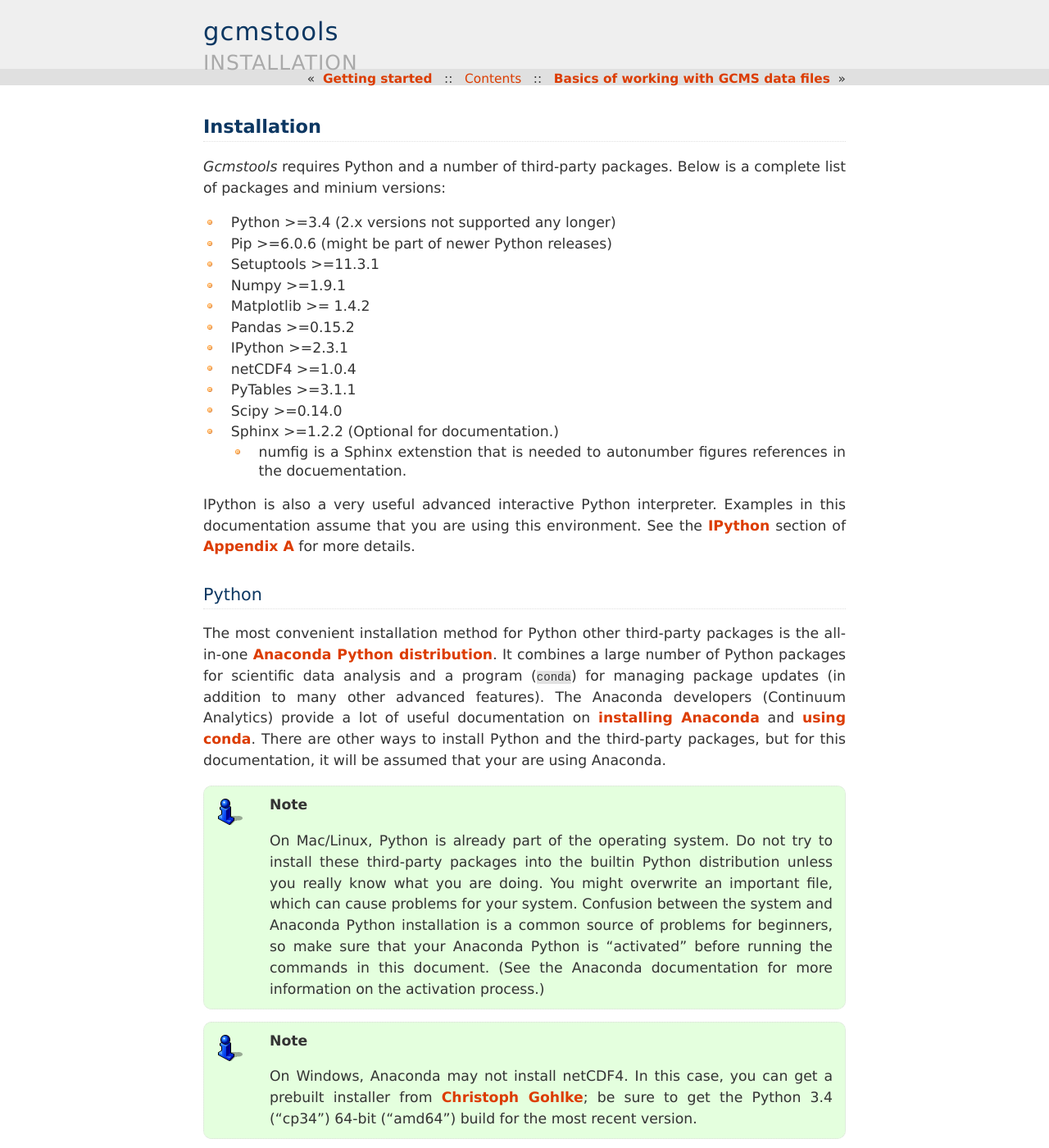
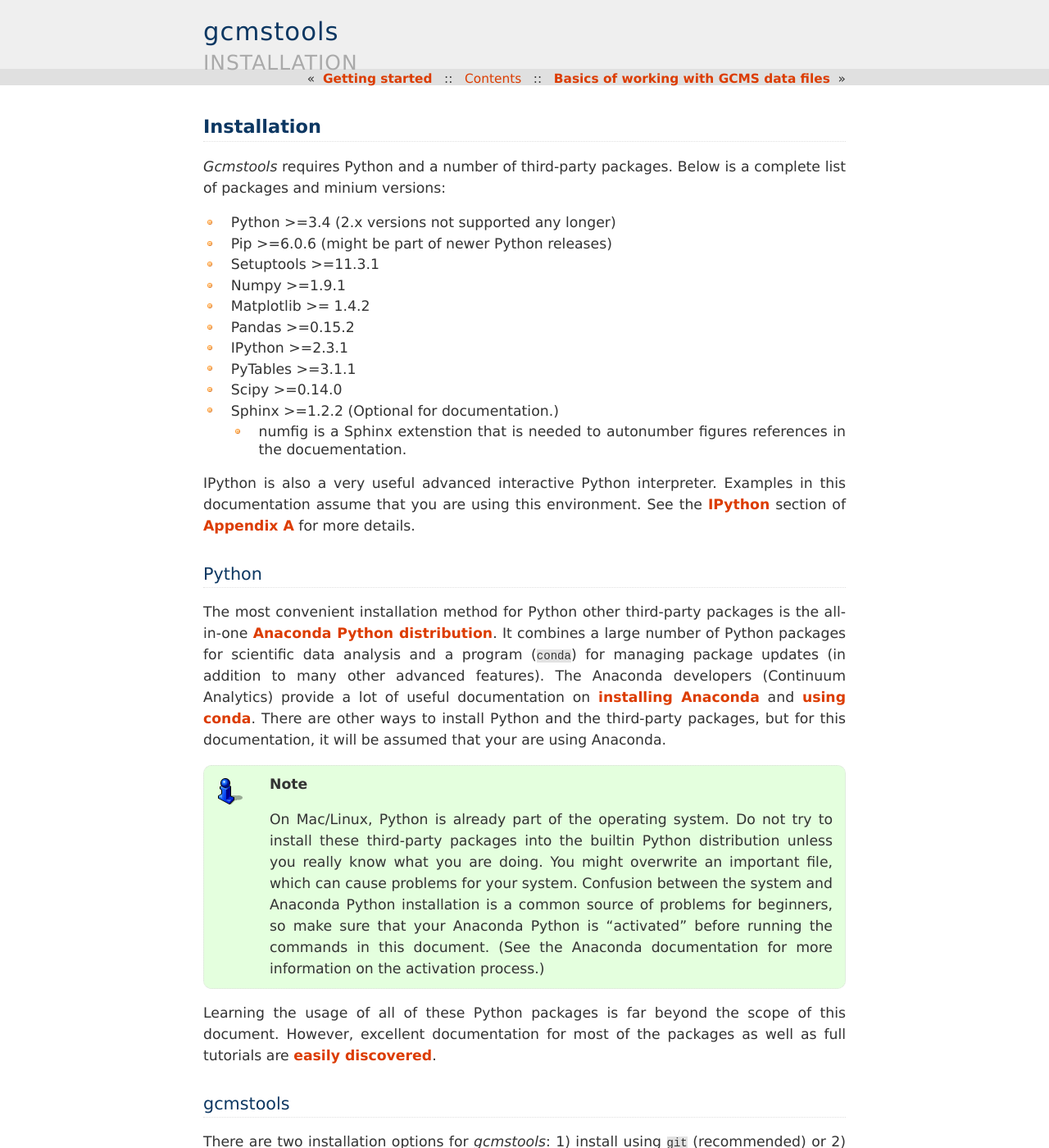
Before and after one commit to rnelsonchem/gcmstools, a Sphinx documentation site: the page built from docs/install.rst, in a window 1280 px wide and 1400 px high. Shown: the whole window at 82% size. Built offline with Sphinx 7.4.7, drawn with Linux system fonts in a browser that asks for light colours; cross-references to code outside the pages are shown as plain code.

Commit message:
Updated setup and docs for scipy.io.netcdf
Updated the docs and setup.py to indicate that netCDF4 is no longer a
requirement of this program.

```diff
--- a/docs/install.rst
+++ b/docs/install.rst
@@ -13,7 +13,6 @@
 * Matplotlib >= 1.4.2
 * Pandas >=0.15.2
 * IPython >=2.3.1
-* netCDF4 >=1.0.4
 * PyTables >=3.1.1
 * Scipy >=0.14.0
 * Sphinx >=1.2.2 (Optional for documentation.)
@@ -48,12 +47,6 @@
     problems for beginners, so make sure that your Anaconda Python is
     "activated" before running the commands in this document. (See the
     Anaconda documentation for more information on the activation process.)
-
-.. note::
-
-    On Windows, Anaconda may not install netCDF4. In this case, you can get a
-    prebuilt installer from `Christoph Gohlke`_; be sure to get the Python 3.4
-    ("cp34") 64-bit ("amd64") build for the most recent version.
 
 Learning the usage of all of these Python packages is far beyond the scope of
 this document. However, excellent documentation for most of the packages as
--- a/setup.py
+++ b/setup.py
@@ -18,7 +18,6 @@
     install_requires = [
         'numpy>=1.9.1',
         'matplotlib>=1.4.2',
-        'netCDF4>=1.0.4',
         'tables>=3.1.1',
         'scipy>=0.14.0',
         'pandas>=0.15.2',
```
